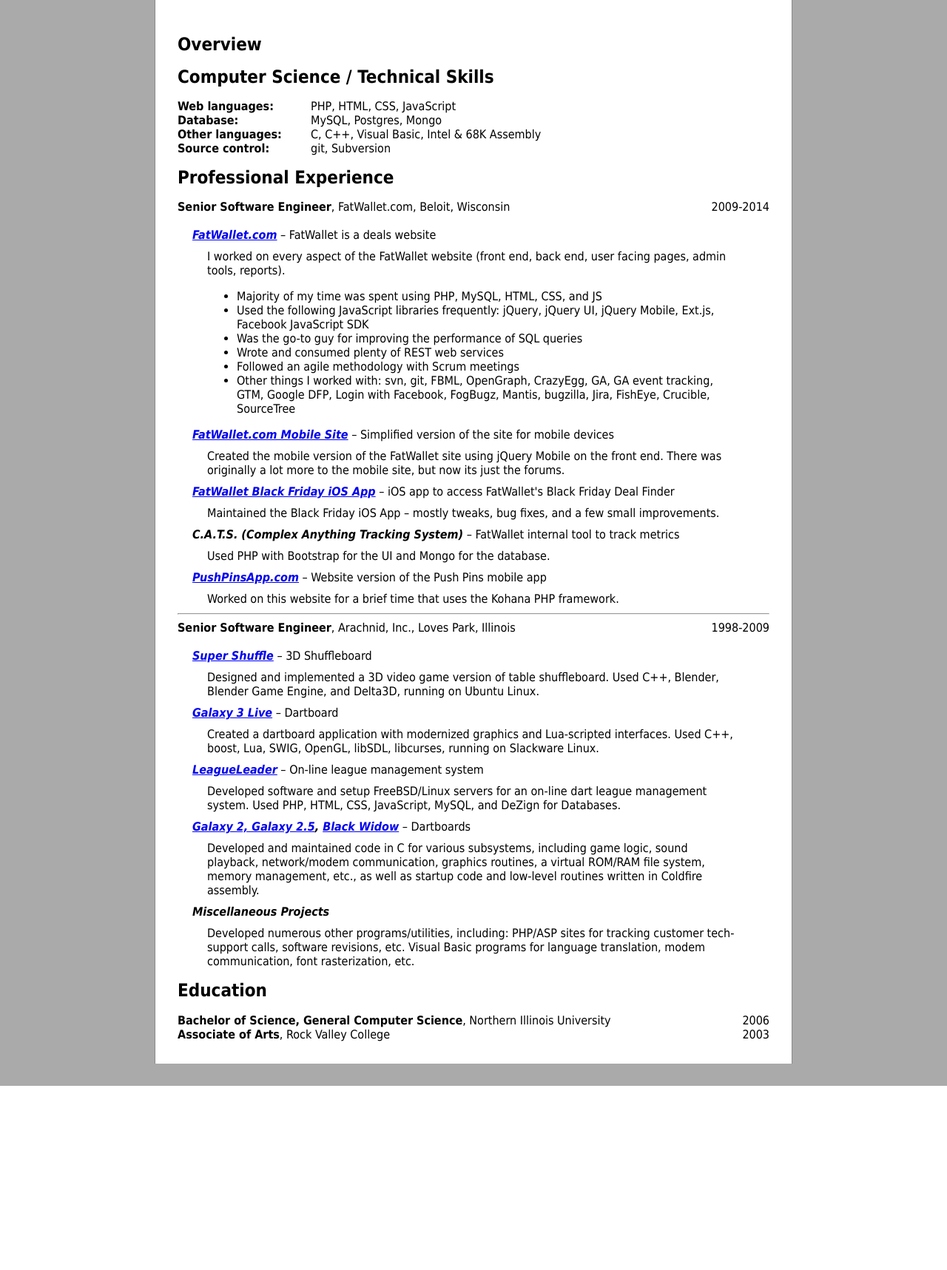
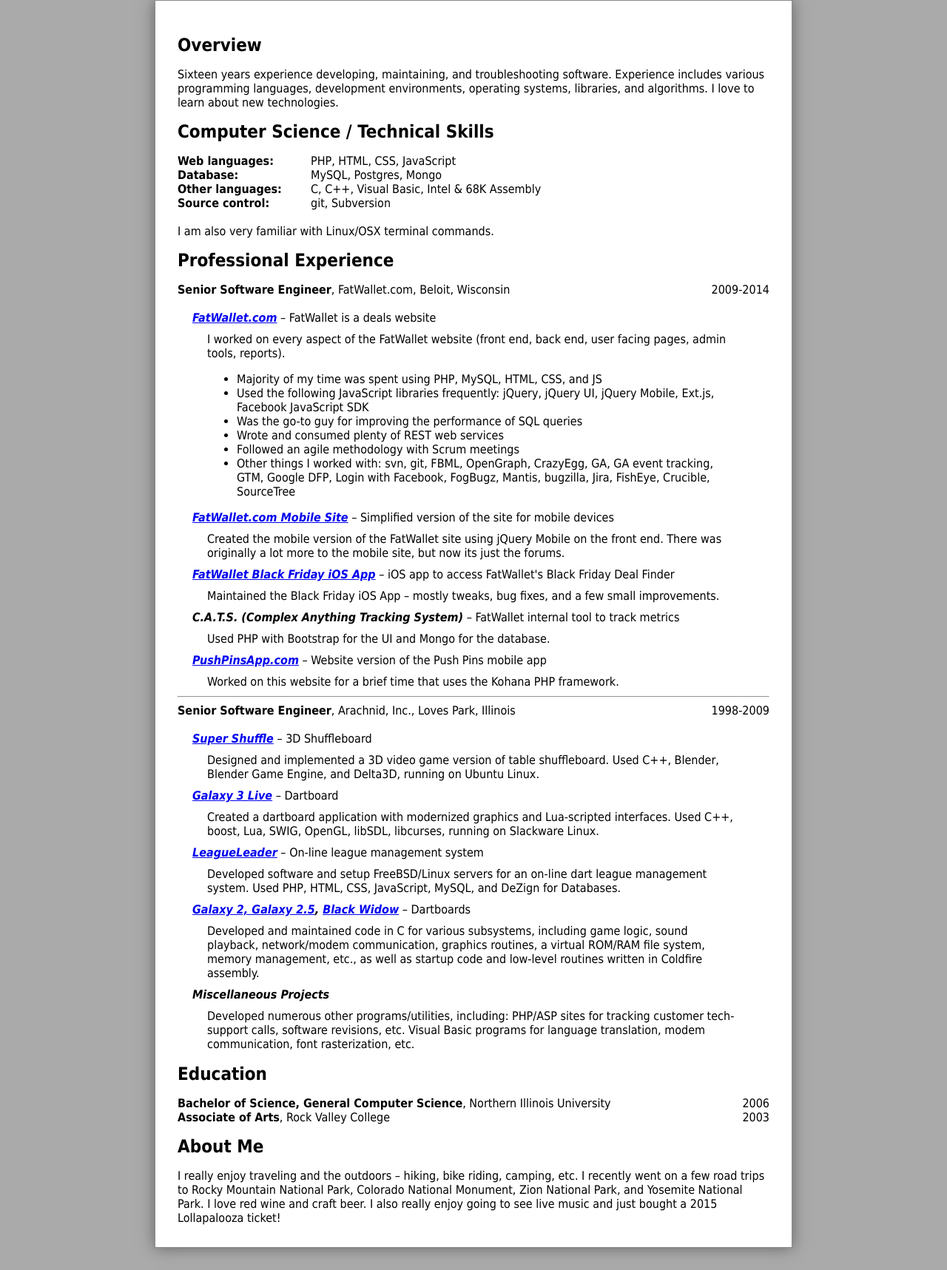
Before and after one commit to voidpointer/voidpointer.github.io, a PHP site: page / in a window 1280 px wide. Shown: the whole page at 74% size. Before the commit the page ends 1468 px from the top, so only its background shows below. Run offline with PHP 8.4, Linux system fonts and the light colour scheme.

Commit message:
Added Overview, About Me, and OpenGraph tags (why not?).

```diff
--- a/index.php
+++ b/index.php
@@ -1,8 +1,13 @@
 <!doctype html>
 <html>
 	<head>
+		<title>www.iamryanjones.com</title>
 		<link rel="stylesheet" href="normalize.css">
 		<link rel="stylesheet" href="style.css">
+		<meta property="og:title" content="Ryan Jones">
+		<meta property="og:type" content="website">
+		<meta property="og:url" content="http://www.iamryanjones.com">
+		<meta property="og:image" content="i/ryan_jones1.jpg">
 	</head>
 	<body>
 		<div class="page">
@@ -16,6 +21,9 @@
 					<header>
 						<h1>Overview</h1>
 					</header>
+					Sixteen years experience developing, maintaining, and troubleshooting software. Experience includes various
+					programming languages, development environments, operating systems, libraries, and algorithms.  I love to learn
+					about new technologies.
 				</section>
 				<section>
 					<header>
@@ -33,6 +41,8 @@
 					<div class="skills-section">Source control:</div>
 					<div class="skills-value">git, Subversion</div>
 					<div style="clear:both;"></div>
+					<br>
+					I am also very familiar with Linux/OSX terminal commands.
 				</section>
 				<section>
 					<header>
@@ -157,6 +167,15 @@
 					<div class="date-range">2003</div>
 					<div style="clear:both;"></div>
 				</section>
+				<section>
+					<header>
+						<h1>About Me</h1>
+						I really enjoy traveling and the outdoors &ndash; hiking, bike riding, camping, etc.  I recently went on a few road
+						trips to Rocky Mountain National Park, Colorado National Monument, Zion National Park, and Yosemite National Park.
+						I love red wine and craft beer.
+						I also really enjoy going to see live music and just bought a 2015 Lollapalooza ticket!
+					</header>
+				</section>
 			</article>
 		</div>
 	</body>
--- a/style.css
+++ b/style.css
@@ -10,10 +10,12 @@ nav {
 	background-color:#fff;
 	width:800px;
 	padding:30px;
-	border-left:1px solid #888;
-	border-right:1px solid #888;
+	border:1px solid #888;
 	min-height:100vh;
 	margin:0 auto 30px auto;
+	-webkit-box-shadow: 0px 0px 20px 0px rgba(100,100,100,1);
+	-moz-box-shadow: 0px 0px 20px 0px rgba(100,100,100,1);
+	box-shadow: 0px 0px 20px 0px rgba(100,100,100,1);
 }
 .bio-pic {
 	text-align:center;
```
